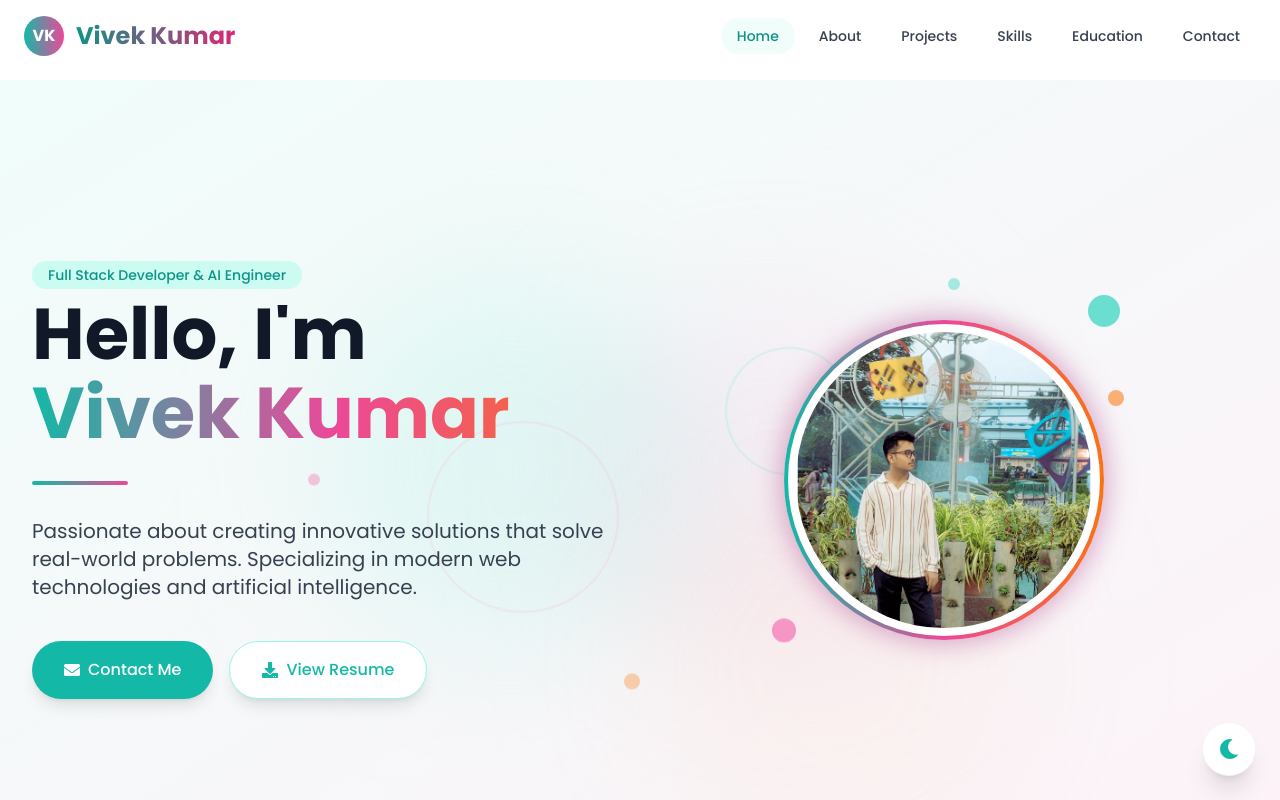
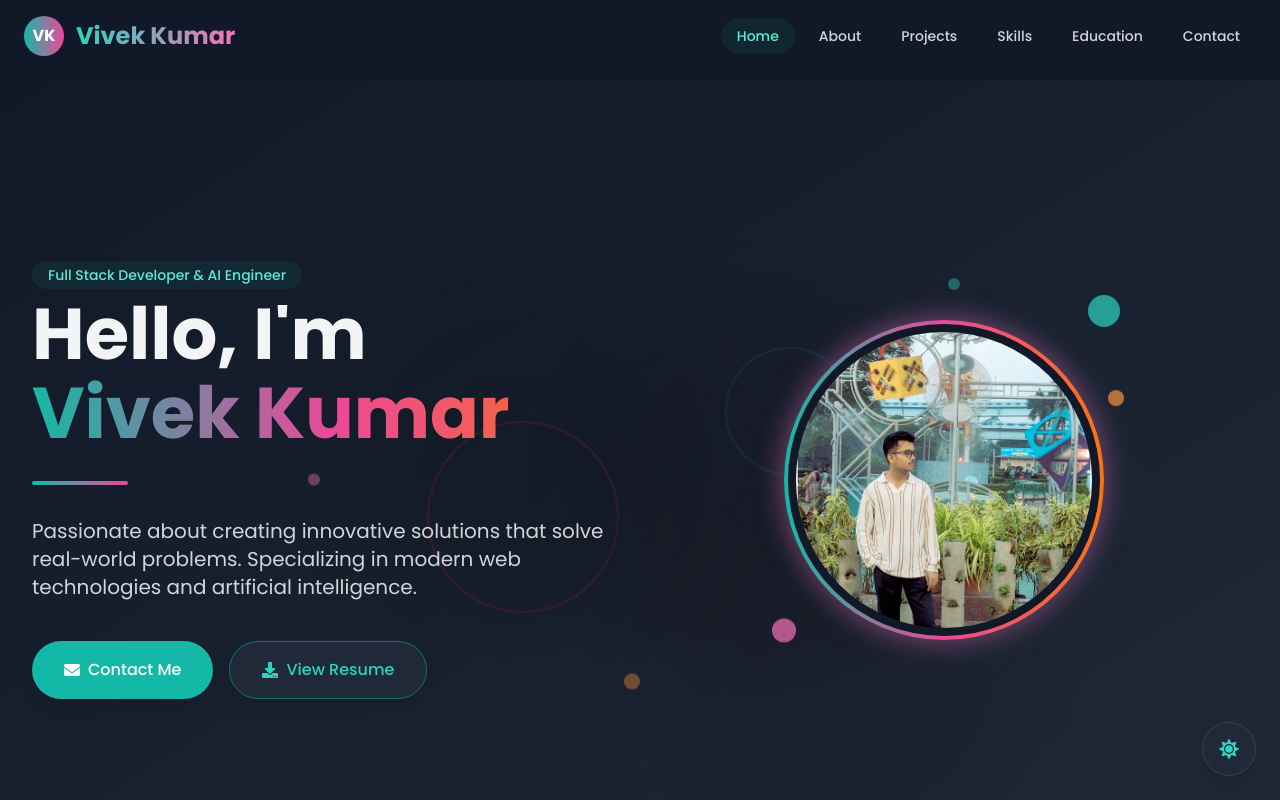
Before and after one commit to vivekbarnaon/PORTFOLIO, a React (Vite) app: page / in a window 1280 px wide. Shown: the top 800 px of the page. Built offline with nearby package versions, Linux system fonts and the light colour scheme.

Commit message:
Set dark mode as default theme

```diff
--- a/src/components/layout/Layout.jsx
+++ b/src/components/layout/Layout.jsx
@@ -4,11 +4,16 @@ import Footer from './Footer';
 import { FaMoon, FaSun } from 'react-icons/fa';
 
 const Layout = ({ children }) => {
-  const [darkMode, setDarkMode] = useState(false);
+  const [darkMode, setDarkMode] = useState(true);
 
   useEffect(() => {
-    // Check user preference
-    const isDarkMode = localStorage.getItem('darkMode') === 'true';
+    // Check if user has a saved preference
+    const savedMode = localStorage.getItem('darkMode');
+
+    // If no preference is saved, default to dark mode
+    // If preference is saved, use that preference
+    const isDarkMode = savedMode === null ? true : savedMode === 'true';
+
     setDarkMode(isDarkMode);
 
     // Apply dark mode class to body
@@ -16,6 +21,11 @@ const Layout = ({ children }) => {
       document.documentElement.classList.add('dark');
     } else {
       document.documentElement.classList.remove('dark');
+    }
+
+    // Save the initial preference if not already saved
+    if (savedMode === null) {
+      localStorage.setItem('darkMode', 'true');
     }
   }, []);
 
```
